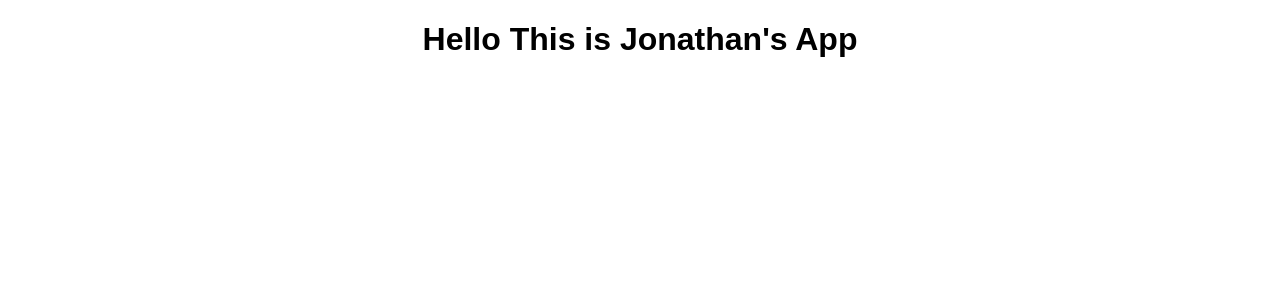
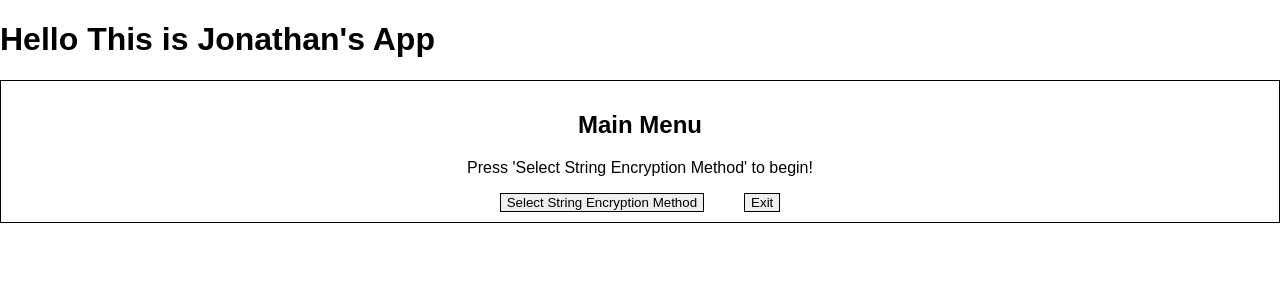
Before and after one commit to JTDeLeon/EncryptStringApp, a React (Create React App) app: page / in a window 1280 px wide. Shown: the top 300 px of the page. Built offline with nearby package versions, Linux system fonts and the light colour scheme.

Commit message:
added dynamic onClick for starting app

```diff
--- a/src/App.js
+++ b/src/App.js
@@ -1,12 +1,35 @@
 import React, { Component } from 'react';
-import logo from './logo.svg';
-import './App.css';
+import EncryptOptions from './Components/EncryptOptions'
+import MainMenu from './Components/MainMenu'
 
 class App extends Component {
+
+  state = {
+    mainMenu: true,
+    encryptOptions: false
+  }
+
+  //Function to handle the state change when the onClick is made
+  openEncryption = (bool) => {
+    console.log("Open Encryption Function");
+    console.log("Bool is ",bool);
+    this.setState({encryptOptions:bool})
+  }
+
   render() {
     return (
       <div className="App">
         <h1>Hello This is Jonathan's App</h1>
+        <MainMenu
+          isClicked ={(bool) => {
+            this.openEncryption(bool);
+          }}
+        />
+        {/* Build the options and set display none */}
+        {(this.state.encryptOptions === true) ? (
+          <EncryptOptions />
+        ) : ' '
+        }
 
       </div>
     );
--- /dev/null
+++ b/src/CSS/MainMenu.css
@@ -0,0 +1,10 @@
+.main-menu-container {
+  border: 1px solid black;
+  text-align: center;
+  padding: 10px;
+}
+
+.main-menu-container button {
+  border: 1px solid black;
+  margin: 0 20px;
+}
--- /dev/null
+++ b/src/Components/EncryptOptions.js
@@ -0,0 +1,15 @@
+import React, { Component } from 'react';
+// import '../CSS/EncryptOptions.css'
+
+
+class EncryptOptions extends Component {
+  render() {
+    return (
+    <div className="encrypt-option-container">
+      <h1>Encrypt Option Component</h1>
+    </div>
+    );
+  }
+}
+
+export default EncryptOptions;
--- /dev/null
+++ b/src/Components/MainMenu.js
@@ -0,0 +1,33 @@
+import React, { Component } from 'react';
+import '../CSS/MainMenu.css'
+
+
+class MainMenu extends Component {
+
+  encryptBegin = (e) => {
+    e.preventDefault();
+    console.log("The button click worked");
+    this.props.isClicked(true);
+  }
+
+  render() {
+    return (
+    <div className="main-menu-container">
+      <h2>Main Menu</h2>
+      <p>Press 'Select String Encryption Method' to begin!</p>
+
+      {/*Begins the encryption sequence */}
+      <button onClick={this.encryptBegin}>
+        Select String Encryption Method
+      </button>
+
+      {/*Exits the user from program with a nice message */}
+      <button>
+        Exit
+      </button>
+    </div>
+    );
+  }
+}
+
+export default MainMenu;
```
